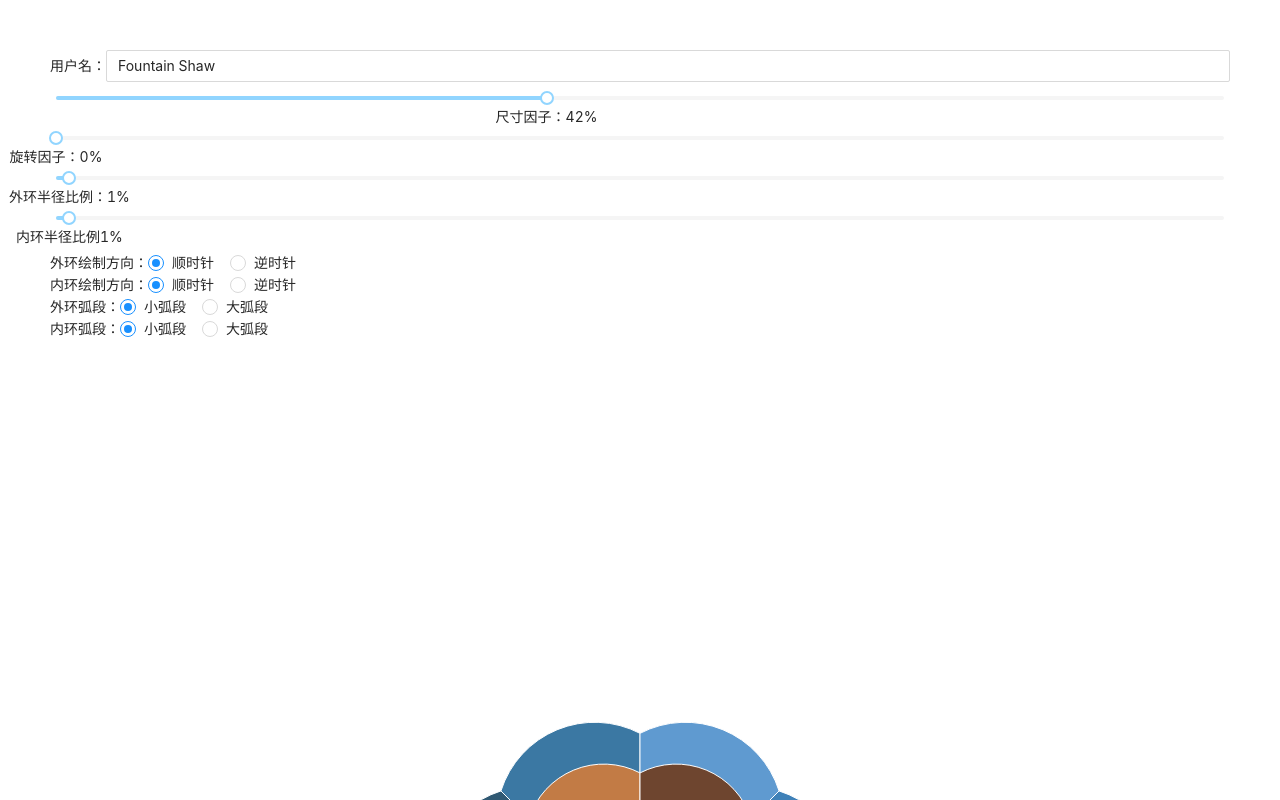
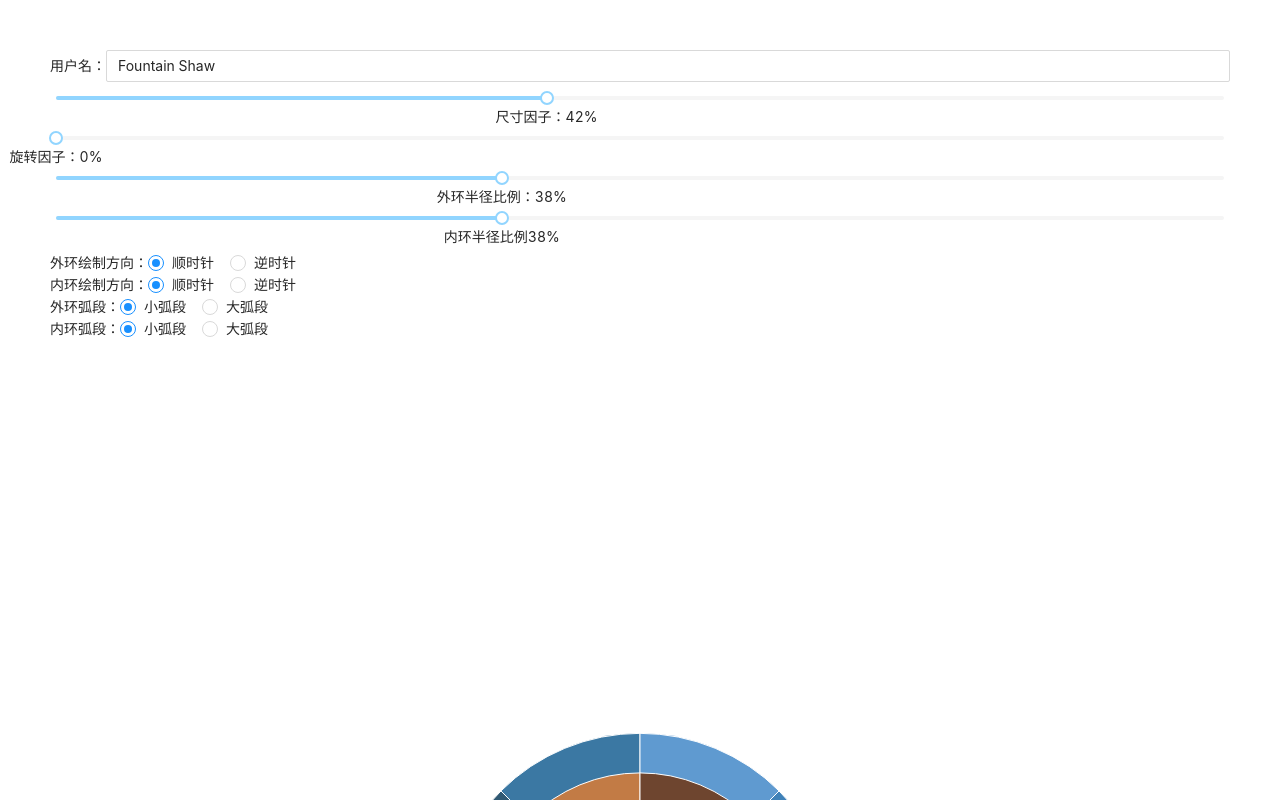
Before and after one commit to FountainShaw/react-avator, a React (Create React App) app: page / in a window 1280 px wide. Shown: the top 800 px of the page. Built offline with nearby package versions, Linux system fonts and the light colour scheme.

Commit message:
1 file modified

```diff
--- a/src/circle/Circle.js
+++ b/src/circle/Circle.js
@@ -139,16 +139,16 @@ export default function Circle() {
   const [disorder, setDisorder] = useState(0);
   const [user, setUser] = useState('Fountain Shaw');
   const [oRingSetting, setORingSetting] = useState({
-    radius: 0.5, // 圆环半径的倍数，取值为(sin(PI/8), 0.5], [0.5, infinity)
+    radius: 1, // 圆环半径的倍数，取值为(sin(PI/8), 1], [1, infinity)
     direction: 0, // 圆环绘制方向，取值0或1
     large: 0 // 圆环弧段大小，取值0或1
   });
   const [iRingSetting, setIRingSetting] = useState({
-    radius: 0.5, // 圆环半径的倍数，取值为(0.3826, infinity)
+    radius: 1, // 圆环半径的倍数，取值为(0.3826, infinity)
     direction: 0, // 圆环绘制方向，取值0或1
     large: 0 // 圆环弧段大小，取值0或1
   });
-  const iRange = [Math.sin(Math.PI / 8) + 0.1, 2];
+  const iRange = [Math.sin(Math.PI / 8), 2];
   const mRange = [0, 100];
   const oRingRatio = mapTo(oRingSetting.radius, mRange, iRange);
   const iRingRatio = mapTo(iRingSetting.radius, mRange, iRange);
```
